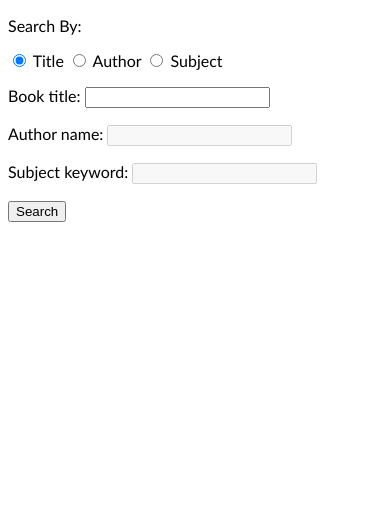
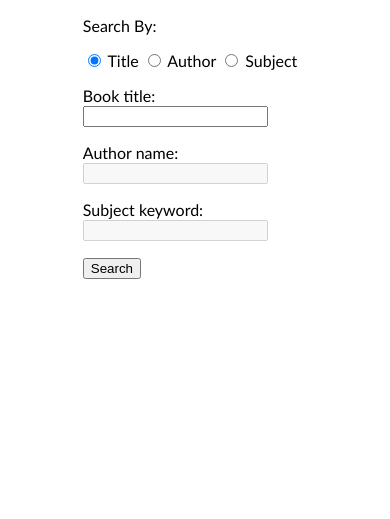
Before and after one commit to ImpendingKataclysm/book_search, a Django app: page / in a window 390 px wide. Shown: the part 90-609 px from the top of the page. Run offline with Django 4.2, Linux system fonts and the light colour scheme.

Commit message:
Updated the layouts of the search form and results display

```diff
--- a/main/static/css/main.css
+++ b/main/static/css/main.css
@@ -25,13 +25,24 @@
     max-width: 20%;
 }
 
+/* Search Form */
+
+.form_wrap {
+    width: 60%;
+    margin: auto;
+}
+
 /* Results Display*/
 
 .results_list {
     display: grid;
     grid-template-columns: 1fr 1fr 1fr;
+    gap: 0.5rem;
 }
 
-.book_wrap {
-    max-width: 50rem;
+@media screen and (max-width:760px) {
+
+    .results_list {
+        grid-template-columns: 1fr 1fr;
+    }
 }
--- a/templates/index.html
+++ b/templates/index.html
@@ -4,6 +4,7 @@
 {% block title %}Search{% endblock %}
 
 {% block content %}
+    <div class="form_wrap">
         <form method="get" action="{% url 'book_search:results' %}">
             <p>Search By: </p>
             <input type="radio" id="search_title" name="search_criteria" value="title" checked>
@@ -15,6 +16,7 @@
             {{ form.as_p }}
             <input type="submit" value="Search">
         </form>
+    </div>
 
     <script src="{% static 'js/script.js' %}"></script>
 {% endblock %}
```
Lines whose indentation alone changed are shown as unchanged.
